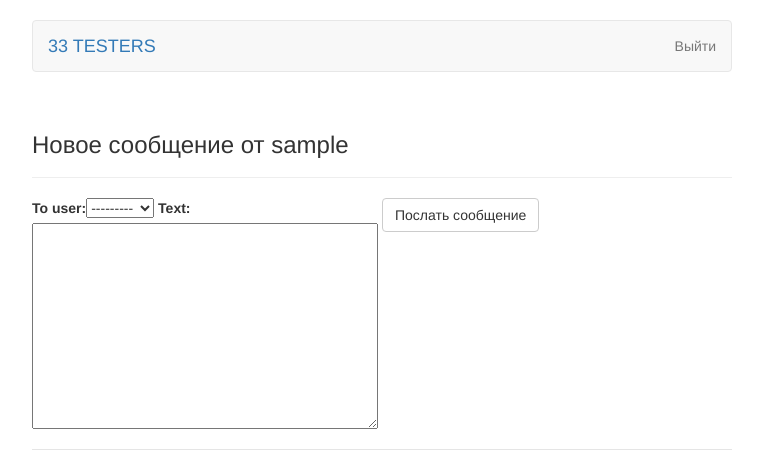
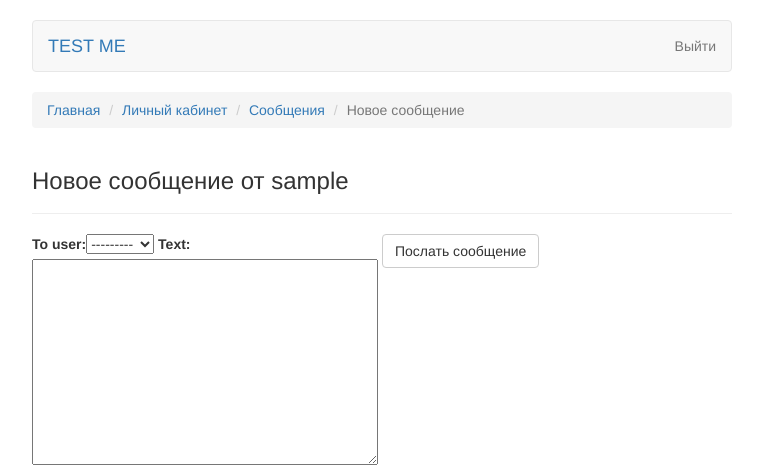
Before and after one commit to romesh33/django_mango_site, a Django app: page /mess/new in a window 1280 px wide. Shown: the top 469 px of the page, without its empty margins (258-1021 px from the left). Run offline with Django 3.2, Linux system fonts and the light colour scheme; the visitor is signed in with stand-in values (Sample User, id 1); data comes from the database, SQL or seed files in the repository; some libraries are stand-ins or nearby versions.

Commit message:
Commit with latest messages changes and chat examples

```diff
--- a/t2t/cabinet/templates/cabinet/cabinet_edit.html
+++ b/t2t/cabinet/templates/cabinet/cabinet_edit.html
@@ -5,6 +5,11 @@
 {% block content %}
 {% load staticfiles %}
 <div class="container">
+    <ol class="breadcrumb">
+        <li><a href="{% url 'main' %}">Главная</a></li>
+        <li><a href="{% url 'cabinet:view_cabinet' user.id %}">Личный кабинет</a></li>
+        <li class="active">Редактирование профиля</li>
+    </ol>
     <div class="page-header">
         <h3>Редактирование профиля {{ user.username }}</h3>
     </div>
--- a/t2t/cabinet/templates/cabinet/cabinet_main.html
+++ b/t2t/cabinet/templates/cabinet/cabinet_main.html
@@ -5,6 +5,10 @@
 {% block content %}
 {% load staticfiles %}
 <div class="container">
+    <ol class="breadcrumb">
+        <li><a href="{% url 'main' %}">Главная</a></li>
+        <li class="active">Личный кабинет</li>
+    </ol>
     <div class="page-header">
         <h3>Личный кабинет {{ user.username }}</h3>
     </div>
--- a/t2t/mess/templates/mess/messages_main.html
+++ b/t2t/mess/templates/mess/messages_main.html
@@ -5,6 +5,11 @@
 {% block content %}
 {% load staticfiles %}
 <div class="container">
+    <ol class="breadcrumb">
+        <li><a href="{% url 'main' %}">Главная</a></li>
+        <li><a href="{% url 'cabinet:view_cabinet' user.id %}">Личный кабинет</a></li>
+        <li class="active">Cообщения</li>
+    </ol>
     <div class="page-header">
         <h3>Сообщения пользователя {{ user.username }}</h3>
     </div>
--- a/t2t/mess/templates/mess/new_message.html
+++ b/t2t/mess/templates/mess/new_message.html
@@ -5,6 +5,12 @@
 {% block content %}
 {% load staticfiles %}
 <div class="container">
+    <ol class="breadcrumb">
+        <li><a href="{% url 'main' %}">Главная</a></li>
+        <li><a href="{% url 'cabinet:view_cabinet' user.id %}">Личный кабинет</a></li>
+        <li><a href="{% url 'mess:view_messages_page'%}">Сообщения</a></li>
+        <li class="active">Новое сообщение</li>
+    </ol>
     <div class="page-header">
         <h3>Новое сообщение от {{ user.username }}</h3>
     </div>
--- a/t2t/mess/views.py
+++ b/t2t/mess/views.py
@@ -1,5 +1,6 @@
 from django.http import HttpResponseRedirect
 from django.views import generic
+from django.db.models import Q
 from django.shortcuts import render, get_object_or_404
 import logging
 from django.contrib.auth.decorators import login_required
@@ -42,5 +43,7 @@ def new_message_page(request):
 class UserMessages(generic.ListView):
     model = Message
     template_name = 'mess/user_messages.html'
-    #queryset = Message.objects.filter(from_user__name=user)
     context_object_name = 'all_user_messages'
+    def get_queryset(self):
+        user = self.request.user
+        return Message.objects.filter(Q(to_user=user)|Q(from_user=user))
--- a/t2t/templates/base.html
+++ b/t2t/templates/base.html
@@ -9,7 +9,7 @@
     <meta name="author" content="">
     <link rel="icon" href="favicon.ico">
 
-    <title>{% block title %}33 testers{% endblock title %}</title>
+    <title>{% block title %}Test Me{% endblock title %}</title>
 
 	{% load staticfiles %}
     <!-- Bootstrap core CSS -->
@@ -40,7 +40,7 @@
           {% block logo %}
           <div class="navbar-brand">
             <a href="{% url 'main' %}">
-                33 TESTERS
+                TEST ME
               <!--<img src="{% static "img/logo_0205_extra_small.png" %}">-->
             </a>
           </div>
--- a/t2t/templates/main.html
+++ b/t2t/templates/main.html
@@ -1,12 +1,12 @@
 {% extends "base.html" %}
 
-{% block title %}33 тестера - Главная страница{% endblock %}
+{% block title %}Test Me - Главная страница{% endblock %}
 
 {% load static from staticfiles %}
 {% block logo %}
 <div class="navbar-brand">
 <a href="#">
-    33 TESTERS
+    TEST ME
   <!--<img src="{% static "img/logo_0205_extra_small.png" %}">-->
 </a>
 </div>
```
Also changed, not shown: todos.txt (added, +11 -0 lines), __init__.py (added), channels-example-master/__init__.py (added), channels-example-master/channels-example-master/__init__.py (added), channels-example-master/channels-example-master/chat/tests/__init__.py (added).
